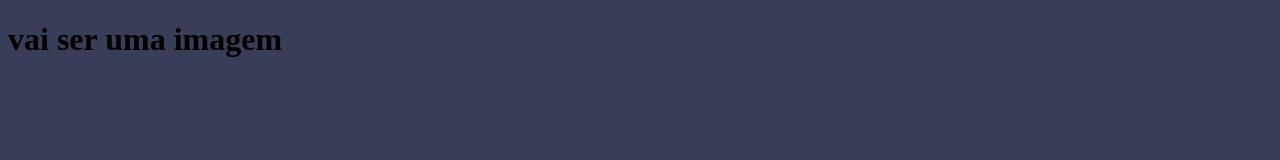
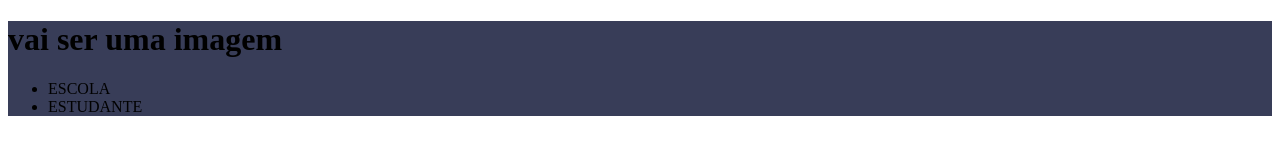
Before and after one commit to mariaavitoriaa/Pagina-web-1-projeto-, a plain HTML site: page index.html in a window 1280 px wide. Drawn offline with Linux system fonts and the light colour scheme.

Commit message:
Add files via upload

```diff
--- a/index.html
+++ b/index.html
@@ -8,7 +8,13 @@
     <link rel="stylesheet" href="style.css">
 </head>
 <body>
+    <header>
     <h1>vai ser uma imagem</h1>
+    <ul>
+<li>ESCOLA</li>
+<li>ESTUDANTE</li>
+    </ul>
 
+</header>
 </body>
 </html>
--- a/style.css
+++ b/style.css
@@ -1,4 +1,4 @@
-body {
+header {
     background-color: #383d58;
 }
 }
```
